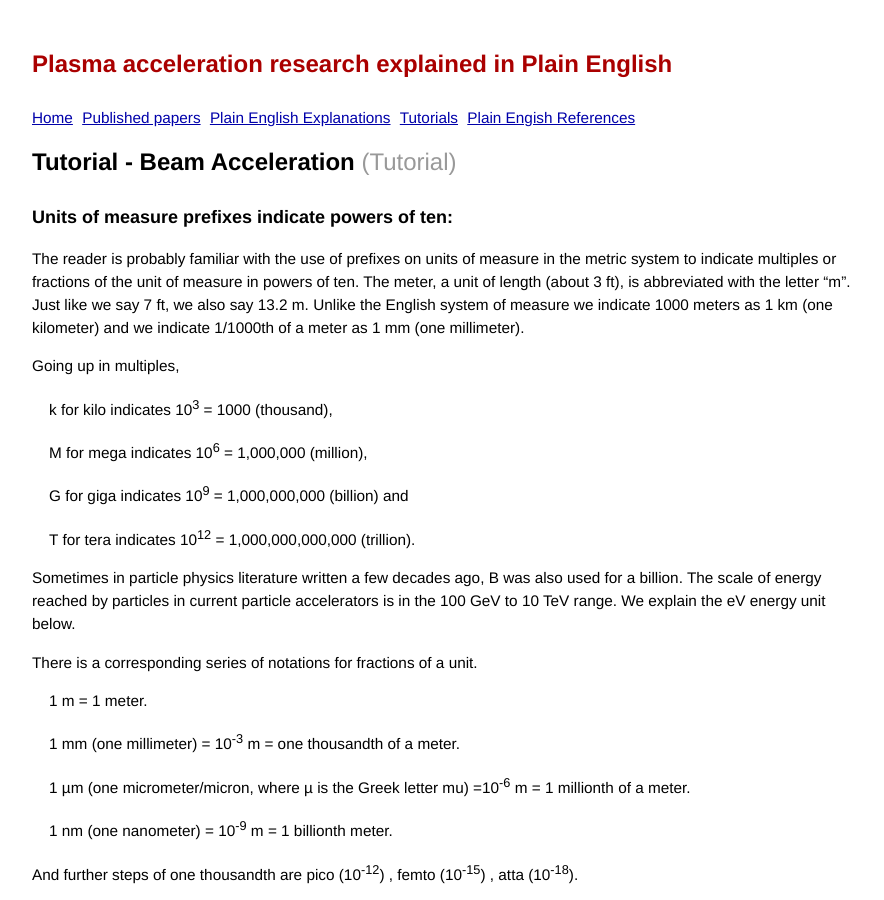
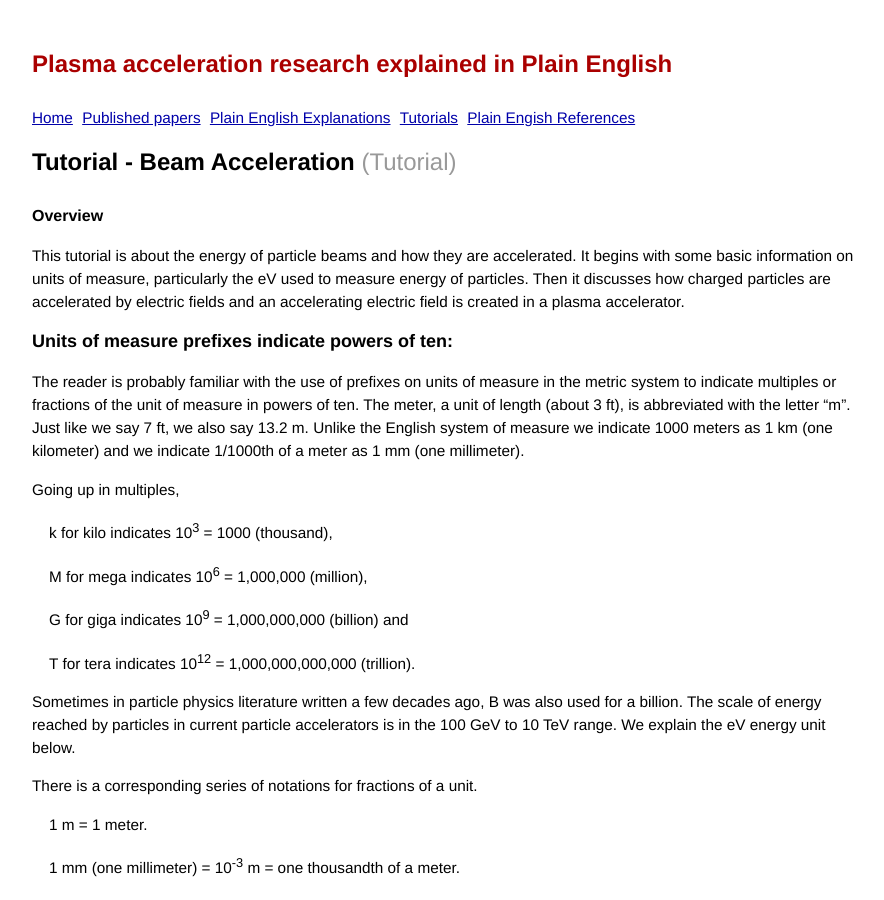
Before and after one commit to grbfacet/facet, a Jekyll site: the page built from beam-acceleration-tutorial.md, in a window 1280 px wide and 900 px high. Shown: the whole window, without its empty margins (193-1077 px from the left). Built offline with Jekyll 4.4.1, drawn with Linux system fonts in a browser that asks for light colours.

Commit message:
Update beam-acceleration-tutorial.md

```diff
--- a/beam-acceleration-tutorial.md
+++ b/beam-acceleration-tutorial.md
@@ -3,6 +3,10 @@ layout: default
 title: Tutorial - Beam Acceleration
 pagetype: tutorial
 ---
+
+#### Overview
+
+This tutorial is about the energy of particle beams and how they are accelerated. It begins with some basic information  on units of measure, particularly the eV used to measure energy of particles. Then it discusses how charged particles are accelerated by electric fields and an accelerating electric field is created in a plasma accelerator.
 
 ### Units of measure prefixes indicate powers of ten:
 
```
